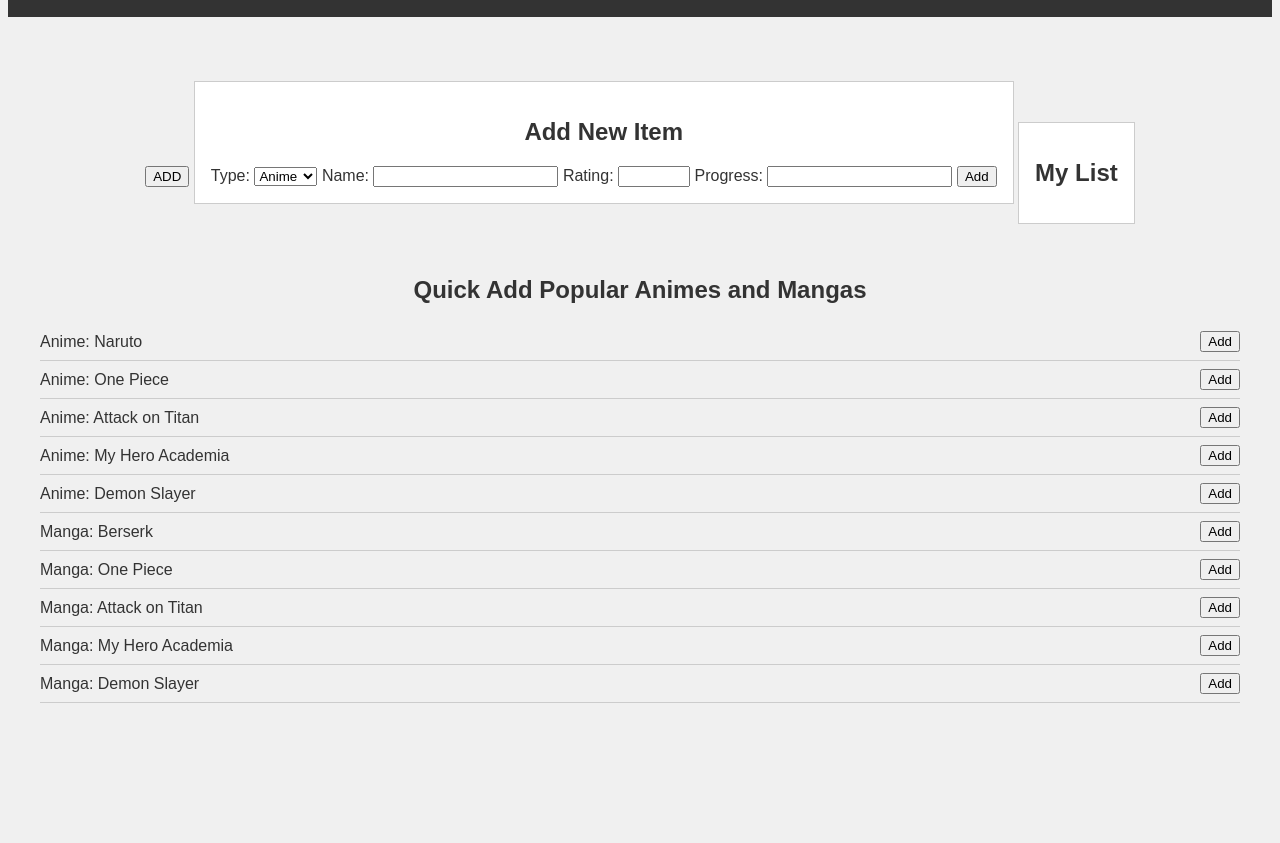
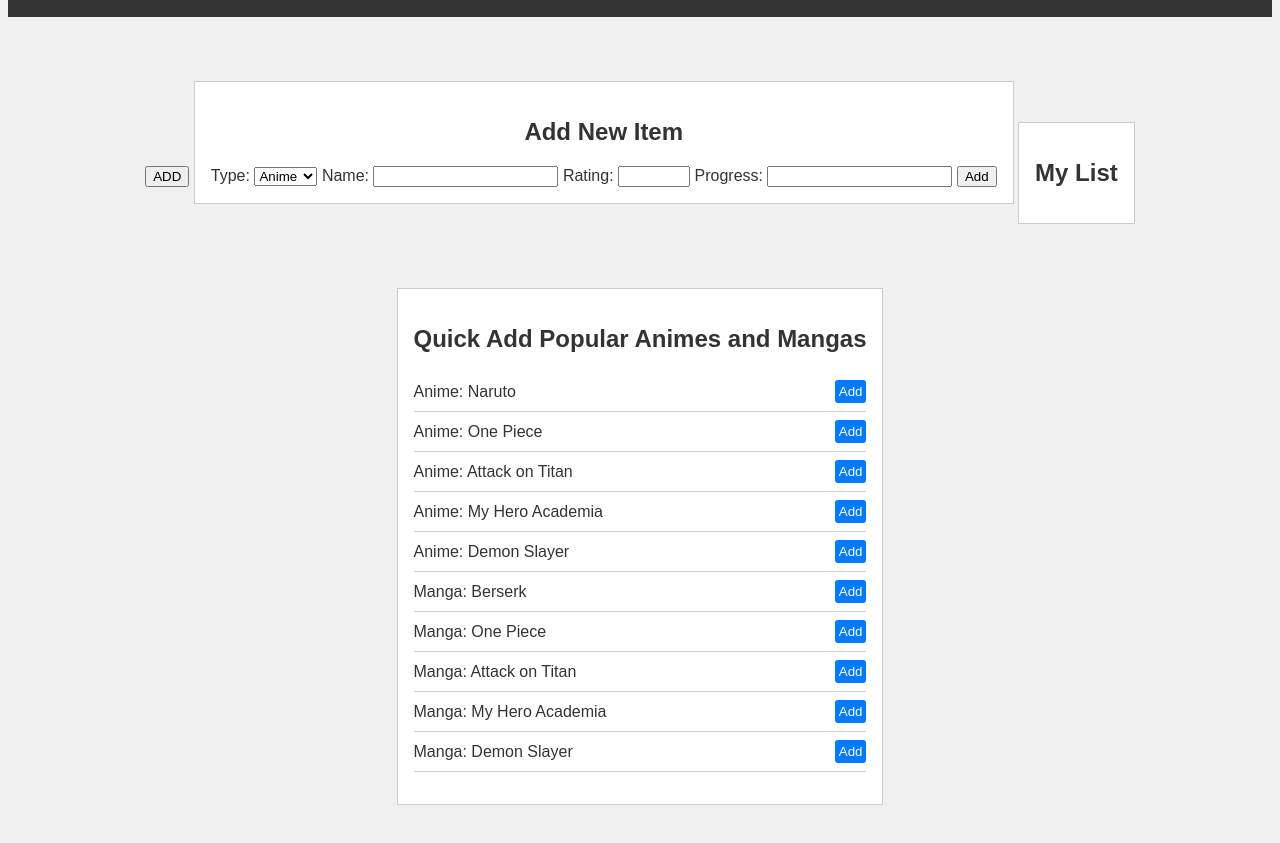
Before and after one commit to MalekMansour/MyAnimeList, a plain HTML site: page index.html in a window 1280 px wide. Shown: the part 103-946 px from the top of the page. Before the commit the page ends 862 px from the top, so only its background shows below. Drawn offline with Linux system fonts and the light colour scheme.

Commit message:
Update styles.css

```diff
--- a/styles.css
+++ b/styles.css
@@ -27,7 +27,7 @@
     display: none;
 }
 
-#list-container {
+#list-container, #quick-add-container {
     margin: 2em 0;
     padding: 1em;
     background-color: #fff;
@@ -48,7 +48,7 @@
     align-items: center;
 }
 
-.increment-button {
+.increment-button, .quick-add-button {
     margin-left: 10px;
     padding: 0.3em;
     cursor: pointer;
@@ -58,6 +58,6 @@
     border-radius: 3px;
 }
 
-.increment-button:hover {
+.increment-button:hover, .quick-add-button:hover {
     background-color: #0056b3;
 }
```
